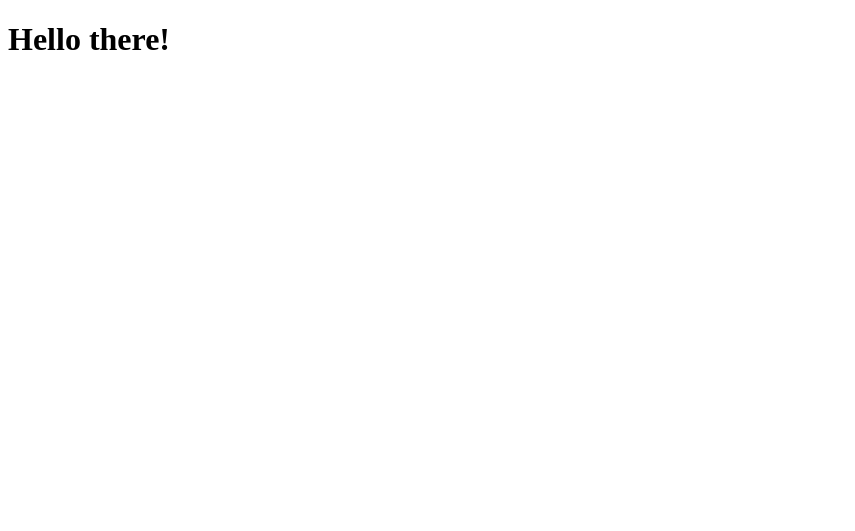
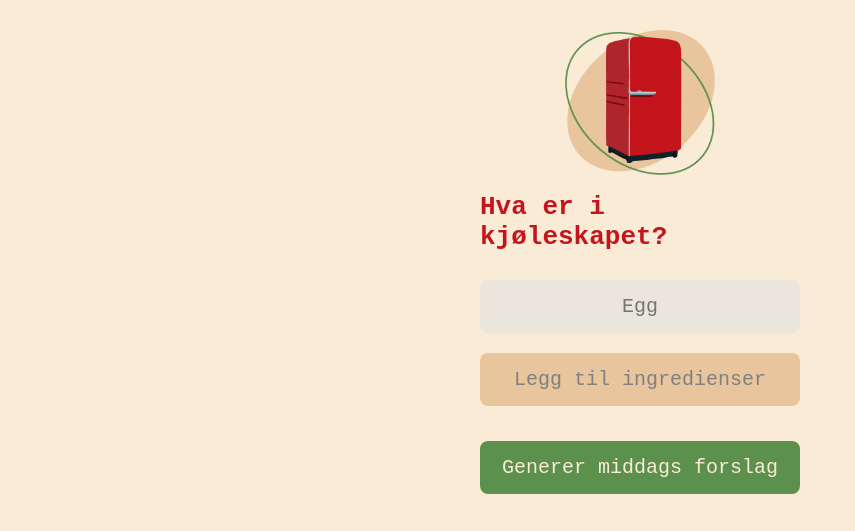
Before and after one commit to stikvi01/semesterProject, a website: page public/index.html in a window 1280 px wide. Shown: the whole page, without its empty margins (0-855 px from the left). Drawn offline with Linux system fonts and the light colour scheme.

Commit message:
woriking on the html

```diff
--- a/public/index.html
+++ b/public/index.html
@@ -6,6 +6,121 @@
     <title>My app</title>
 </head>
 <body>
-    <h1>Hello there!</h1>
+    <div id="container">
+
+        <img src="/fridge.png">
+        <h1>Hva er i kjøleskapet?</h1>
+        <input type="text" id="fridgeInp" placeholder="Egg">
+        <button id="btnAddIngredients">Legg til ingredienser</button>
+        <div id="ingridientsContainer">
+
+        </div>
+        <br>
+        <button id="btnGenerateRecipe">Generer middags forslag</button>
+
+    </div>
+    <div id="contentContainer">
+        <!-- Content you want to hide/show initially -->
+
+        <!-- New HTML structure to show when the button is pressed -->
+        <div id="recipeContainer" style="display: none;">
+            <!-- Your recipe content goes here -->
+            <h1>Middagsforslag</h1>
+            <p>This is your dynamically generated recipe content.</p>
+        </div>
+    </div>
+    <style>
+        html, body {
+            margin: 0;
+            padding: 0;
+            font-family:monospace;
+            background-color: antiquewhite;
+        }
+
+        #container {
+            display: flex;
+            flex-direction: column;
+            max-width: 320px;
+            margin: 30px auto;
+
+        }
+
+        h1{
+            color: #c5151c;
+        }
+
+        img{
+            max-width: 150px;
+            margin: 0px auto;
+        }
+
+        input{
+            color: gray;
+            background-color: #ebe6dc;
+            font-family:monospace;
+            border: 0;
+            padding: 15px;
+            border-radius: 8px;
+            font-size: 20px;
+            text-align: center;
+            margin: 10px 0;
+        }
+
+
+
+        #btnAddIngredients{
+            color: gray;
+            background-color: #e8c59c;
+            font-family:monospace;
+            border: 0;
+            padding: 15px;
+            border-radius: 8px;
+            font-size: 20px;
+            text-align: center;
+            margin: 10px 0;
+        }
+        #btnGenerateRecipe{
+            color:antiquewhite;
+            background-color: #5c914d;
+            font-family:monospace;
+            border: 0;
+            padding: 15px;
+            border-radius: 8px;
+            font-size: 20px;
+            text-align: center;
+            margin: 10px 0;
+        }
+
+        #contentContainer {
+            display: flex;
+            flex-direction: column;
+            max-width: 320px;
+            margin: 30px auto;
+        }
+
+        #recipeContainer {
+            display: none;
+        }
+    </style>
+
+<script>
+   /* function generateRecipe() {
+        // Toggle the visibility of the containers
+        document.getElementById('container').style.display = 'none';
+        document.getElementById('recipeContainer').style.display = 'block';
+    }
+
+    let btnGenerateRecipe = document.getElementById("btnGenerateRecipe")
+    btnGenerateRecipe.addEventListener("click", function (evt) {
+        generateRecipe();
+    });
+
+    function addIngredients() {
+        // Implement your addIngredients logic here
+        console.log('Adding ingredients...');
+    }*/
+</script>
+
 </body>
+
 </html>
```
Also changed, not shown: fridge.png (added).
